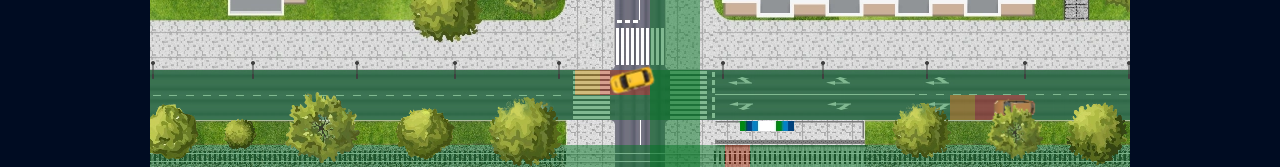
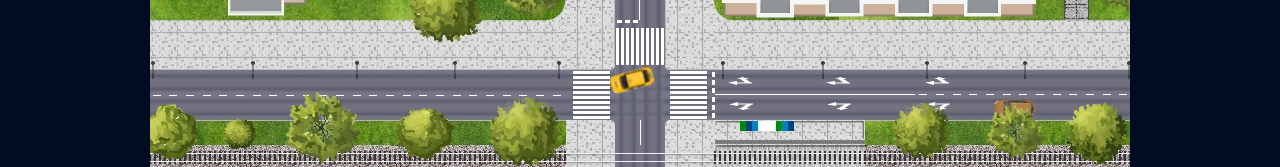
Before and after one commit to hilusjr/trafisim, a plain HTML site: page index.html in a window 1280 px wide. Shown: the part 230-397 px from the top of the page. Drawn offline with nearby package versions, Linux system fonts and the light colour scheme.

Commit message:
css tiles

```diff
--- a/styles/style.css
+++ b/styles/style.css
@@ -62,7 +62,7 @@ body {
   font-family: Arial, Helvetica, sans-serif;
 }
 
-.free {
+/* .free {
   background-color: rgba(0, 114, 34, 0.493);
 }
 
@@ -72,7 +72,7 @@ body {
 
 .occupied {
   background-color: rgba(165, 38, 0, 0.445);
-}
+} */
 
 .vehicle {
   position: absolute;
```
